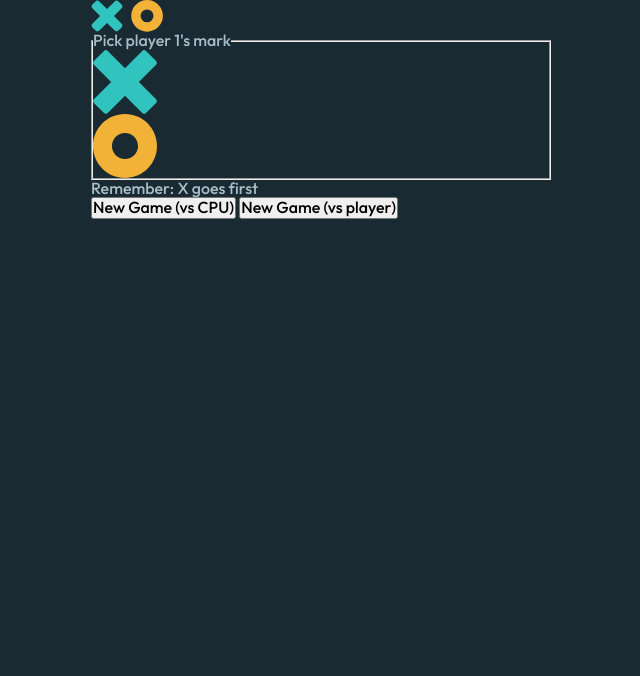
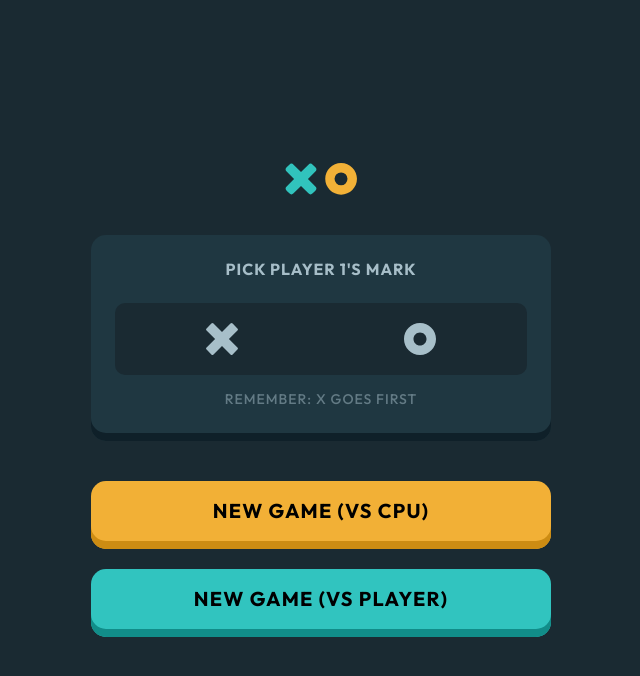
Before and after one commit to karolbanat/fem-tic-tac-toe, a website: page index.html in a window 1280 px wide. Shown: the whole page, without its empty margins (319-959 px from the left). Drawn offline with Linux system fonts and the light colour scheme.

Commit message:
Game menu styling

```diff
--- a/index.html
+++ b/index.html
@@ -20,31 +20,35 @@
         <h1 class="visually-hidden">Tic tac toe game</h1>
         <div class="container">
             <div id="game-menu" class="game-menu">
-                <img src="./dist/assets/logo.svg" alt="" class="game-menu__icon">
+                <img src="./dist/assets/logo.svg" alt="" class="game-menu__logo">
                 <form class="game-menu-form">
                     <div class="game-menu-form__input-box">
                         <!-- Mark pick start -->
                         <fieldset class="game-menu-form__fieldset">
                             <legend>Pick player 1's mark</legend>
                             <div class="game-menu-form__radio-container">
-                                <label for="x-mark" class="game-menu-form__radio-button">
-                                    <input type="radio" name="p1-mark" id="x-mark" class="visually-hidden">
+                                <div class="custom-radio-button">
+                                    <input type="radio" name="p1-mark" id="x-mark">
+                                    <label for="x-mark" class="custom-radio-button__label">
                                         <span class="visually-hidden">x mark</span>
                                         <img src="./dist/assets/icon-x.svg" alt="">
                                     </label>
-                                <label for="o-mark" class="game-menu-form__radio-button">
-                                    <input type="radio" name="p1-mark" id="o-mark" class="visually-hidden">
+                                </div>
+                                <div class="custom-radio-button">
+                                    <input type="radio" name="p1-mark" id="o-mark">
+                                    <label for="o-mark" class="custom-radio-button__label">
                                         <span class="visually-hidden">o mark</span>
                                         <img src="./dist/assets/icon-o.svg" alt="">
                                     </label>
+                                </div>
                             </div>
                         </fieldset>
                         <!-- Mark pick end -->
                         <p class="game-menu-form__info">Remember: X goes first</p>
                     </div>
                     <div class="game-menu-form__submit-group">
-                        <button type="submit" class="button button--secondary">New Game (vs CPU)</button>
-                        <button type="submit" class="button button--primary">New Game (vs player)</button>
+                        <button type="submit" class="button button--secondary button--large">New Game (vs CPU)</button>
+                        <button type="submit" class="button button--primary button--large">New Game (vs player)</button>
                     </div>
                 </form>
             </div>
--- a/src/sass/abstracts/_variables.scss
+++ b/src/sass/abstracts/_variables.scss
@@ -22,6 +22,7 @@
 		400: hsl(199 17% 51%),
 		600: hsl(199 35% 19%),
 		700: hsl(202 32% 15%),
+		800: hsl(201 45% 11%),
 		900: hsl(0 0% 0%),
 	),
 );
@@ -70,7 +71,7 @@
 	),
 	rem: (
 		100: 0.8rem,
-		150: 1.1rem,
+		150: 1.2rem,
 		200: 1.6rem,
 		300: 2rem,
 		400: 2.4rem,
--- a/src/sass/base/_base.scss
+++ b/src/sass/base/_base.scss
@@ -5,3 +5,9 @@ body {
 	color: var(--clr-neutral-300);
 	background-color: var(--clr-neutral-700);
 }
+
+main {
+	display: grid;
+	align-content: center;
+	min-height: 100vh;
+}
--- a/src/sass/base/_reset.scss
+++ b/src/sass/base/_reset.scss
@@ -29,7 +29,7 @@ body {
 	min-height: 100vh;
 	font-size: 1.6rem;
 	text-rendering: optimizeSpeed;
-	line-height: 1.1;
+	line-height: 1.25;
 }
 
 /* A elements that don't have a class get default styles */
--- /dev/null
+++ b/src/sass/components/_game-menu-form.scss
@@ -0,0 +1,58 @@
+@use '../abstracts/mixins' as mxn;
+
+.game-menu-form {
+	display: grid;
+	gap: var(--vertical-spacer, 2em);
+
+	&__input-box {
+		--padding: var(--spacer-rem-400);
+		--shadow-offset-y: 0.8rem;
+		/* spacing */
+		padding: var(--padding);
+		padding-block-end: calc(var(--padding) + var(--shadow-offset-y));
+		/* typography */
+		text-transform: uppercase;
+		letter-spacing: 0.0625em;
+		line-height: 1.25;
+		/* appearance */
+		background-color: var(--clr-neutral-600);
+		border-radius: var(--borr-300);
+		box-shadow: inset 0 calc(var(--shadow-offset-y) * -1) 0 var(--clr-neutral-800);
+	}
+
+	&__fieldset {
+		border: none;
+
+		& > legend {
+			margin-block-end: var(--spacer-rem-400, 1.5em);
+			margin-inline: auto; // when text align would not work
+			font-weight: var(--fw-700, 700);
+			text-align: center;
+		}
+	}
+
+	&__radio-container {
+		display: flex;
+		padding: var(--spacer-rem-100);
+		background-color: var(--clr-neutral-700);
+		border-radius: var(--borr-200);
+
+		& > * {
+			flex: 1;
+		}
+	}
+
+	&__info {
+		margin-block-start: var(--spacer-rem-200);
+		margin-inline: auto;
+		text-align: center;
+		font-size: var(--fz-300);
+		opacity: 0.5;
+	}
+
+	&__submit-group {
+		display: flex;
+		flex-direction: column;
+		gap: calc(var(--vertical-spacer, 2em) / 2);
+	}
+}
--- /dev/null
+++ b/src/sass/components/_game-menu.scss
@@ -0,0 +1,13 @@
+@use '../abstracts/mixins' as mxn;
+
+.game-menu {
+	--vertical-spacer: var(--spacer-rem-500, 2em);
+	@include mxn.mq(medium) {
+		--vertical-spacer: var(--spacer-rem-600, 2.5em);
+	}
+
+	&__logo {
+		margin-inline: auto;
+		margin-block-end: var(--vertical-spacer);
+	}
+}
--- a/src/sass/components/_index.scss
+++ b/src/sass/components/_index.scss
@@ -0,0 +1,3 @@
+@forward './game-menu';
+@forward './game-menu-form';
+@forward './buttons';
--- /dev/null
+++ b/src/sass/components/buttons/_button.scss
@@ -0,0 +1,45 @@
+.button {
+	--shadow-offset-y: var(--spacer-rem-100, 0.8rem);
+	/* sizing */
+	padding: var(--spacer-em-200);
+	padding-block-end: calc(var(--spacer-em-200) + var(--shadow-offset-y));
+	/* typography */
+	font-size: var(--fz-button, inherit);
+	font-weight: var(--fw-700, 700);
+	text-transform: uppercase;
+	text-align: center;
+	letter-spacing: 0.0625em;
+	/* appearance */
+	background-color: var(--bg-button);
+	border: none;
+	border-radius: var(--borr-300);
+	box-shadow: inset 0 calc(var(--shadow-offset-y) * -1) 0 var(--clr-shadow);
+	/* other */
+	transition: background-color 0.4s ease-in-out;
+	cursor: pointer;
+
+	&:is(:hover, :focus, :focus-visible) {
+		background-color: var(--bg-button-hover);
+	}
+
+	/* modifiers */
+	&--primary {
+		--bg-button: var(--clr-primary-400);
+		--bg-button-hover: var(--clr-primary-300);
+		--clr-shadow: var(--clr-primary-500);
+	}
+
+	&--secondary {
+		--bg-button: var(--clr-secondary-400);
+		--bg-button-hover: var(--clr-secondary-300);
+		--clr-shadow: var(--clr-secondary-500);
+	}
+
+	&--large {
+		--fz-button: var(--fz-450);
+	}
+
+	&--medium {
+		--fz-button: var(--fz-400);
+	}
+}
--- /dev/null
+++ b/src/sass/components/buttons/_custom-radio-button.scss
@@ -0,0 +1,58 @@
+@use '../../abstracts/functions' as func;
+
+.custom-radio-button {
+	$bg-color: func.get-color(neutral, 300);
+	position: relative;
+
+	/* hiding default radio button */
+	& input[type='radio'] {
+		position: absolute;
+		top: 0;
+		left: 0;
+		width: 0;
+		height: 0;
+		appearance: none;
+		opacity: 0;
+	}
+
+	/* label as styling container for custom appearance */
+	&__label {
+		display: inline-grid;
+		place-content: center;
+		/* sizing */
+		width: 100%;
+		padding: var(--spacer-rem-150);
+		/* appearance */
+		background-color: transparent;
+		border-radius: var(--borr-200);
+		transition: background-color 0.35s ease;
+		cursor: pointer;
+	}
+
+	&__label > img {
+		width: 3.2rem;
+		filter: brightness(0) saturate(100%) invert(83%) sepia(22%) saturate(225%) hue-rotate(153deg) brightness(90%)
+			contrast(82%); // filter to the color: --clr-neutral-700
+	}
+
+	/* change label appearance on hover/focus */
+	& input[type='radio']:is(:hover, :focus, :focus-visible) ~ &__label {
+		background-color: fade-out($bg-color, 0.95);
+	}
+
+	/* change label appearance when radio button checked */
+	& input[type='radio']:checked ~ &__label {
+		background-color: var(--clr-neutral-300);
+
+		& > img {
+			filter: brightness(0) saturate(100%) invert(11%) sepia(62%) saturate(385%) hue-rotate(157deg) brightness(97%)
+				contrast(90%); // filter to the color: --clr-neutral-300
+		}
+	}
+
+	/* show outline on label when checked button has hover/focus */
+	& input[type='radio']:checked:is(:hover, :focus, :focus-visible) ~ &__label {
+		outline: 0.2rem solid var(--clr-neutral-300);
+		outline-offset: 0.3rem;
+	}
+}
--- /dev/null
+++ b/src/sass/components/buttons/_index.scss
@@ -0,0 +1,2 @@
+@forward './button';
+@forward './custom-radio-button';
```
Also changed, not shown: dist/css/main.min.css. Lines whose indentation alone changed are shown as unchanged.
